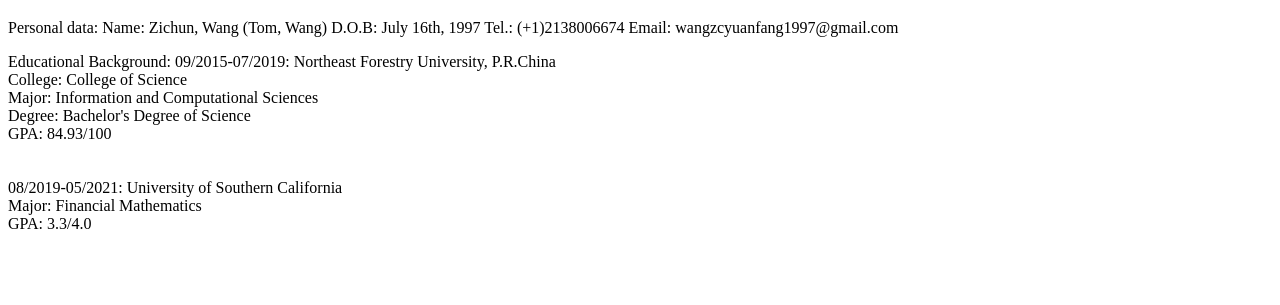
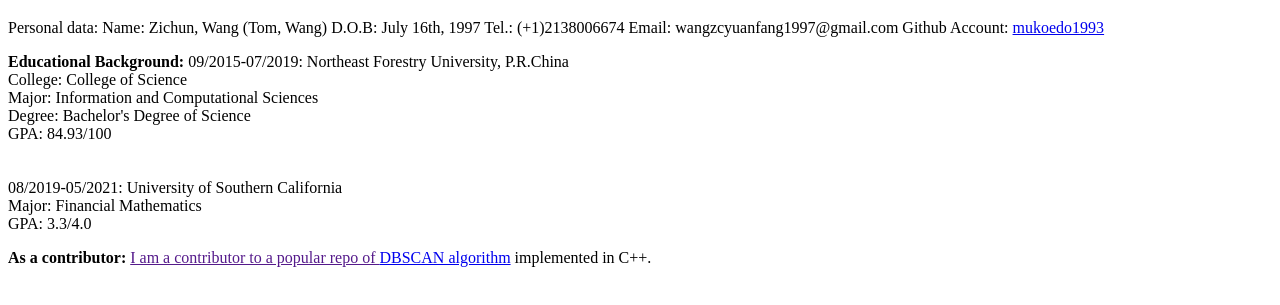
Before and after one commit to mukoedo1993/my_resume, a website: page app/index.html in a window 1280 px wide. Shown: the part 61-366 px from the top of the page. Drawn offline with Linux system fonts and the light colour scheme.

Commit message:
contributor

```diff
--- a/app/index.html
+++ b/app/index.html
@@ -22,13 +22,15 @@
        D.O.B: July 16th, 1997
        Tel.: (+1)2138006674
        Email: wangzcyuanfang1997@gmail.com
+       Github Account: <a href="https://github.com/mukoedo1993">mukoedo1993</a>
      </p>
 
 
 
    </header>
+   <div class="basic-info">
    <p>
-    Educational Background:
+    <strong>Educational Background:</strong>
     09/2015-07/2019: Northeast Forestry University, P.R.China<br>
                      College: College of Science<br>
                      Major: Information and Computational Sciences<br>
@@ -38,6 +40,13 @@
                      Major: Financial Mathematics<br>
                      GPA: 3.3/4.0<br>
   </p>
+  </div>
+
+  <div class="contributor">
+    <strong>As a contributor:</strong>
+    <a href="">I am a contributor to a popular repo of <a href="https://github.com/james-yoo/DBSCAN">DBSCAN algorithm</a> implemented in C++.
+
+  </div>
 
   </body>
 
```
